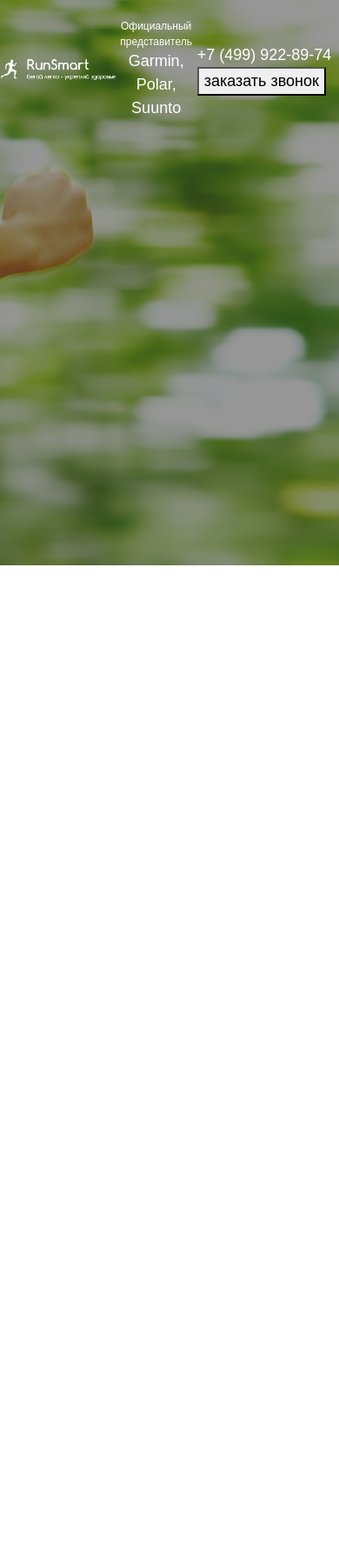
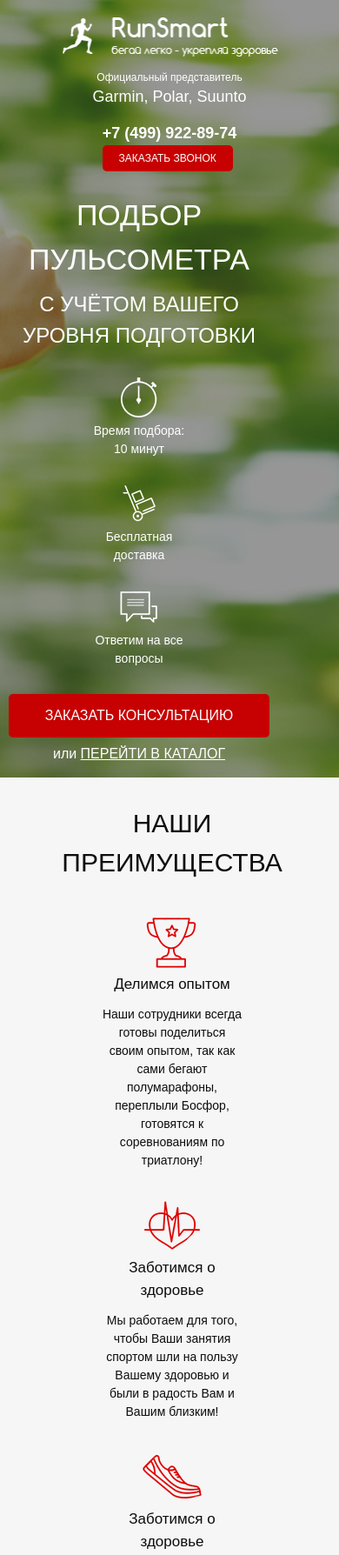
Before and after one commit to SaparovPetr/pulsometrs_project, a website: page src/index.html in a window 390 px wide. Shown: the top 1788 px of the page at 87% size. Before the commit the page ends 844 px from the top, so only its background shows below. Drawn offline with Linux system fonts and the light colour scheme.

Commit message:
two scrinst

```diff
--- a/src/index.html
+++ b/src/index.html
@@ -10,6 +10,14 @@
     <link rel="stylesheet" href="css/style.min.css">
 </head>
 <body>
+
+
+
+
+
+
+
+
     <div class="promo">
         <div class="container">
             <header class="header">
@@ -21,14 +29,82 @@
                     <span>Garmin, Polar, Suunto</span>
                 </div>
                 <div class="header__contacts">
-                    <a href="tel:+74999228974" class="header__phone">+7 (499) 922-89-74
-                        <button class="button">заказать звонок</button>
-                    </a>
+                    <a href="tel:+74999228974" class="header__phone">+7 (499) 922-89-74</a>
+                    <button class="button">заказать звонок</button>
                 </div>
 
+            </header>
 
-            </header>
+            <div class="promo__wrapper">
+                <h1 class="promo__header">Подбор пульсометра</h1>
+                <h2 class="promo__subheader">с учётом Вашего уровня подготовки</h2>
+
+                <div class="promo__icons">
+                    <div class="promo__icon">
+                        <img src="icons/timer_icon.png" alt="timer">Время подбора: 10 минут
+                    </div>
+                    <div class="promo__icon">
+                        <img src="icons/cart_icon.png" alt="cart">Бесплатная доставка
+
+                    </div>
+                    <div class="promo__icon">
+                        <img src="icons/messages_icon.png" alt="">Ответим на все вопросы
+                    </div>
+                </div>
+
+                <button class="button button_main">заказать консультацию</button>
+                <div class="promo__link">
+                    или
+                    <a href="#">ПЕРЕЙТИ В КАТАЛОГ</a>
+                </div>
+            </div>
+
         </div>
+    </div>
+
+
+
+
+
+
+
+
+
+
+    <div class="adventages">
+        <div class="container">
+            <h2 class="adventages__title">НАШИ ПРЕИМУЩЕСТВА</h2>
+            <div class="adventages__list">
+
+                <div class="adventage_item">
+                    <img src="icons/cup.png" alt="cup" class="adventage__icon">
+                    <div class="adventage__title">Делимся опытом</div>
+                    <div class="adventage__descr">Наши сотрудники всегда готовы поделиться своим опытом,
+                        так как сами бегают полумарафоны, переплыли Босфор, готовятся к соревнованиям по триатлону!</div>
+                </div>
+
+                <div class="adventage_item">
+                    <img src="icons/heart.png" alt="heart" class="adventage__icon">
+                    <div class="adventage__title">Заботимся о здоровье   </div>
+                    <div class="adventage__descr">Мы работаем для того,
+                        чтобы Ваши занятия спортом шли на пользу Вашему здоровью и были в радость Вам и Вашим близким!
+                        </div>
+                </div>
+
+                <div class="adventage_item">
+                    <img src="icons/shoe.png" alt="shoe" class="adventage__icon">
+                    <div class="adventage__title">Заботимся о здоровье </div>
+                    <div class="adventage__descr">Помогаем с обучением
+                        правильной технике бега!
+                        Дружим с крупнейшей школой бега в России - <a href="#">I LOVE RUNNING.</a>
+                         </div>
+                </div>
+
+            </div>
+        </div>
+
+
+
     </div>
 
 </body>
--- /dev/null
+++ b/src/sass/_media.scss
@@ -0,0 +1,124 @@
+
+@media (max-width: 991px) {
+    .header {
+        padding: 10px 17px 15px 21px;
+    }
+    .promo {
+        padding: 10px 42px 15px 10px;
+    }
+    .adventages {
+        padding: 10px 42px 15px 10px;
+        .adventage_item {
+            width: 221px;
+        }
+    }
+}
+
+@media (max-width: 767px) {
+    .header {
+        padding: 19px 10px 15px 10px;
+        flex-direction: column;
+        align-items: center;
+        &__official {
+            margin-top: 25px;
+        }
+        &__phone {
+            margin-top: 25px;
+            display: block;
+        &__contacts {
+            display: flex;
+            flex-direction: column;
+            align-items: flex-end;
+            }
+        }
+    }
+    .adventages {
+        padding: 10px 18px 15px 24px;
+        .adventage_item {
+            width: 164px;
+            font-size: 14px;
+        }
+        .adventage__title {
+            font-size: 17px;
+        }
+    }
+}
+
+@media (max-width:  575px) {
+    .header {
+        padding: 10px 10px 15px 10px;
+        flex-direction: column;
+        align-items: center;
+        &__official {
+            margin-top: 15px;
+            color: #ffffff;
+        }
+        &__phone {
+            margin-top: 15px;
+            display: block;
+        &__contacts {
+            display: flex;
+            flex-direction: column;
+            align-items: flex-end;
+            }
+        }
+    }
+    .promo {
+        padding: 10px 10px 15px 10px;
+        &__wrapper {
+            display: block;
+            width: 300px;
+            margin-top: 10px;
+        }
+        &__header {
+             font-size: 34px;
+            font-weight: 300;
+            text-transform: uppercase;
+            text-align: center;
+        }
+        &__subheader {
+            text-align: center;
+        }
+        &__icons {
+            display: block;
+            width: 100%;
+            margin: 0;
+        }
+        &__icon {
+            margin: 0 auto;
+            margin-top: 30px;
+            color: #ffffff;
+            img {
+                margin-bottom: 5px;
+            }
+        }
+        &__link {
+            margin-top: 7px;
+            text-align: center;
+            color: #fff;
+            a {
+                color: #ffffff;
+            }
+        }
+
+    }
+    .button {
+        &_main {
+            margin-top: 30px;
+        }
+    }
+    .adventages {
+        padding-top: 30px;
+        &__list {
+            display: block;
+            margin-top: 35px;
+        }
+        .adventage_item {
+            margin: 0 auto;
+            margin-top: 30px;
+        }
+        .adventage__descr {
+            margin-top: 12px;
+        }
+    }
+}
--- /dev/null
+++ b/src/sass/blocks/_adventages.scss
@@ -0,0 +1,40 @@
+.adventages {
+    min-height: 470px;
+    background-color: #f6f6f6;
+    padding-top: 70px;
+    &__title {
+        color: #0d0d0d;
+        font-size: 30px;
+        font-weight: 500;
+        text-align: center;
+    }
+    &__list {
+        display: flex;
+        justify-content: space-between;
+        margin-top: 65px;
+    }
+
+    .adventage_item {
+        width: 247px;
+        text-align: center;
+    }
+
+    .adventage__title {
+        color: #0d0d0d;
+        font-size: 18px;
+        font-weight: 400;
+        text-align: center;
+    }
+
+    .adventage__descr {
+        margin-top: 25px;
+        color: #0d0d0d;
+        font-size: 14px;
+        font-weight: 400;
+        text-align: center;
+        a {
+            color: #ff0000;
+            text-decoration: underline;
+        }
+    }
+}
--- /dev/null
+++ b/src/sass/blocks/_buttons.scss
@@ -0,0 +1,18 @@
+.button {
+    width: 150px;
+    height: 30px;
+    border-radius: 5px;
+    background-color: $main-color;
+    border: none;
+    color: #ffffff;
+    font-size: 12px;
+    font-weight: 500;
+    text-transform: uppercase;
+    &_main {
+        margin-top: 67px;
+        width: 300px;
+        height: 50px;
+        font-size: 16px;
+    }
+
+}
--- a/src/sass/blocks/_header.scss
+++ b/src/sass/blocks/_header.scss
@@ -22,5 +22,15 @@
         display: block;
         color: #ffffff;
         font-size: 18px;
+        font-weight: 700;
+        &:hover {
+            color: #ffff;
+            text-decoration: none;
+        }
+    &__contacts {
+        display: flex;
+        flex-direction: column;
+        align-items: flex-end;
+        }
     }
 }
--- a/src/sass/blocks/_promo.scss
+++ b/src/sass/blocks/_promo.scss
@@ -2,4 +2,58 @@
     min-height: 650px;
     padding: 21px 0 93px 0;
     background: url(../../img/bg1.png) center (center/cover) no-repeat;
+    &__wrapper {
+        display: flex;
+        flex-direction: column;
+        align-items: flex-end;
+        margin-top: 90px;
+    }
+
+    &__header {
+        color: #ffffff;
+        font-size: 42px;
+        font-weight: 500;
+        text-transform: uppercase;
+    }
+    &__subheader {
+        color: #ffffff;
+        font-size: 24px;
+        font-weight: 400;
+        text-transform: uppercase;
+    }
+
+    &__icons {
+        margin-top: 65px;
+        width: 425px;
+        display: flex;
+        justify-content: space-between;
+    }
+
+
+    &__icon {
+        width: 106px;
+        text-align: center;
+        color: #ffffff;
+        font-size: 14px;
+        font-weight: 400;
+        text-align: center;
+        img {
+            display: block;
+            margin: 0 auto;
+            margin-bottom: 20px;
+        }
+    }
+
+    &__link {
+        color: #ffffff;
+        font-size: 16px;
+        font-weight: 500;
+        text-align: right;
+        a {
+            color: #ffffff;
+            text-decoration: underline;
+            text-transform: uppercase;
+        }
+
+    }
 }
--- a/src/sass/style.scss
+++ b/src/sass/style.scss
@@ -7,4 +7,7 @@
 	margin: 0 auto;
 }
 @import 'blocks/promo';
-@import 'blocks/header'
+@import 'blocks/header';
+@import 'blocks/buttons';
+@import 'blocks/adventages';
+@import 'media'
```
Also changed, not shown: src/css/style.min.css.
